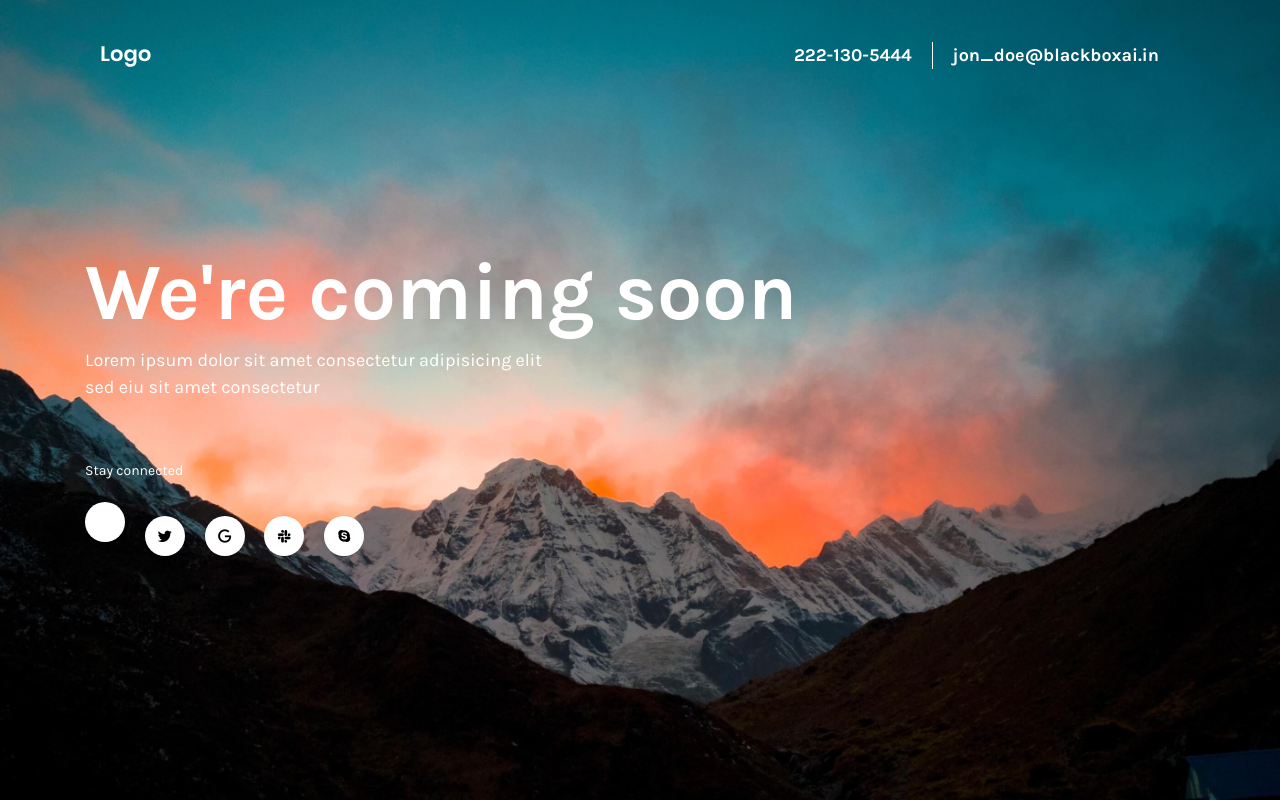
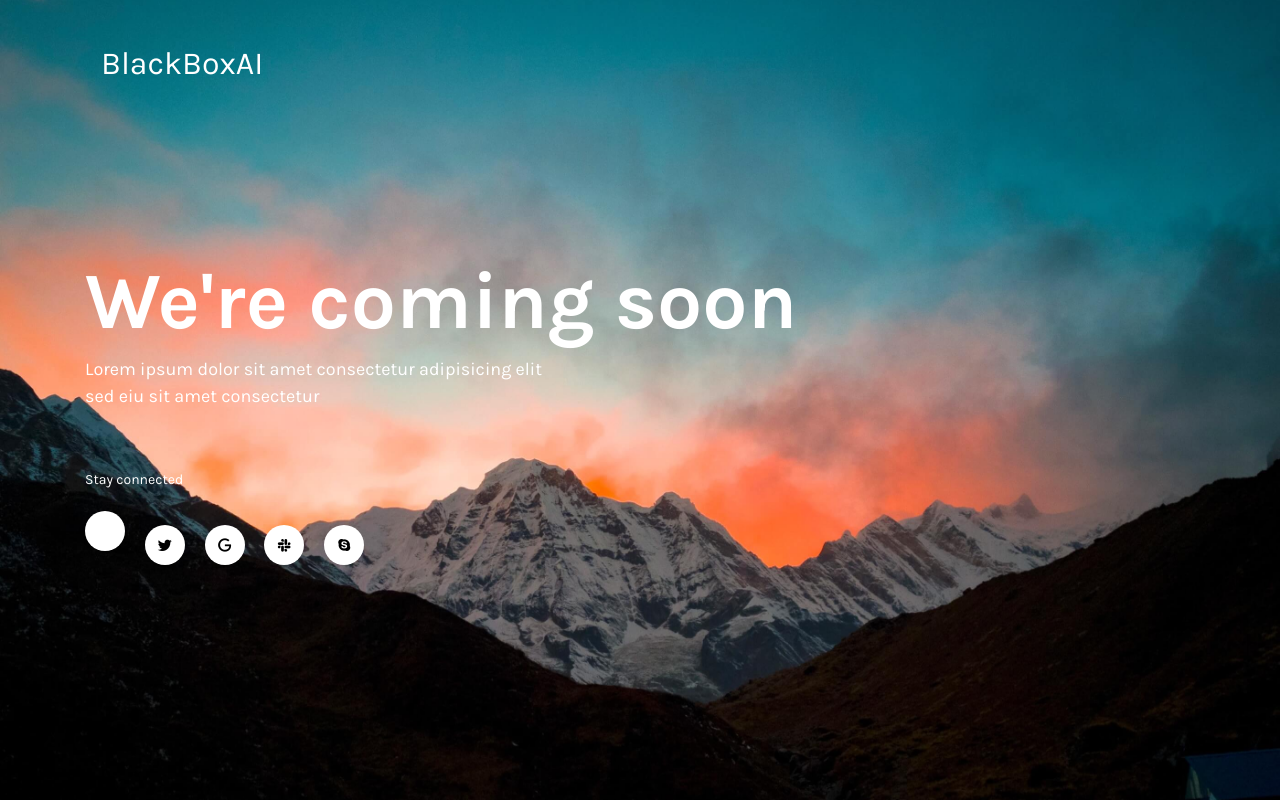
Before and after one commit to Vchauhanhash/blackboxai, a plain HTML site: page index.html in a window 1280 px wide. Drawn offline with nearby package versions, Linux system fonts and the light colour scheme.

Commit message:
Update index.html

```diff
--- a/index.html
+++ b/index.html
@@ -17,11 +17,12 @@
     <header>
         <div class="container">
             <nav class="navbar navbar-dark bg-transparenet">
-                <a class="navbar-brand" href="#">
-                    <img src="assets/images/logo.svg" alt="logo">
+                <a class="navbar-brand" href="#" style="font-size:2rem;">
+                    BlackBoxAI
+<!--                     <img src="assets/images/logo.svg" alt="logo"> -->
                 </a>
-                <span class="navbar-text ml-auto d-none d-sm-inline-block">222-130-5444 </span>
-                <span class="navbar-text d-none d-sm-inline-block">jon_doe@blackboxai.in</span>
+<!--                 <span class="navbar-text ml-auto d-none d-sm-inline-block">222-130-5444 </span>
+                <span class="navbar-text d-none d-sm-inline-block">jon_doe@blackboxai.in</span> -->
             </nav>
         </div>
     </header>
```
